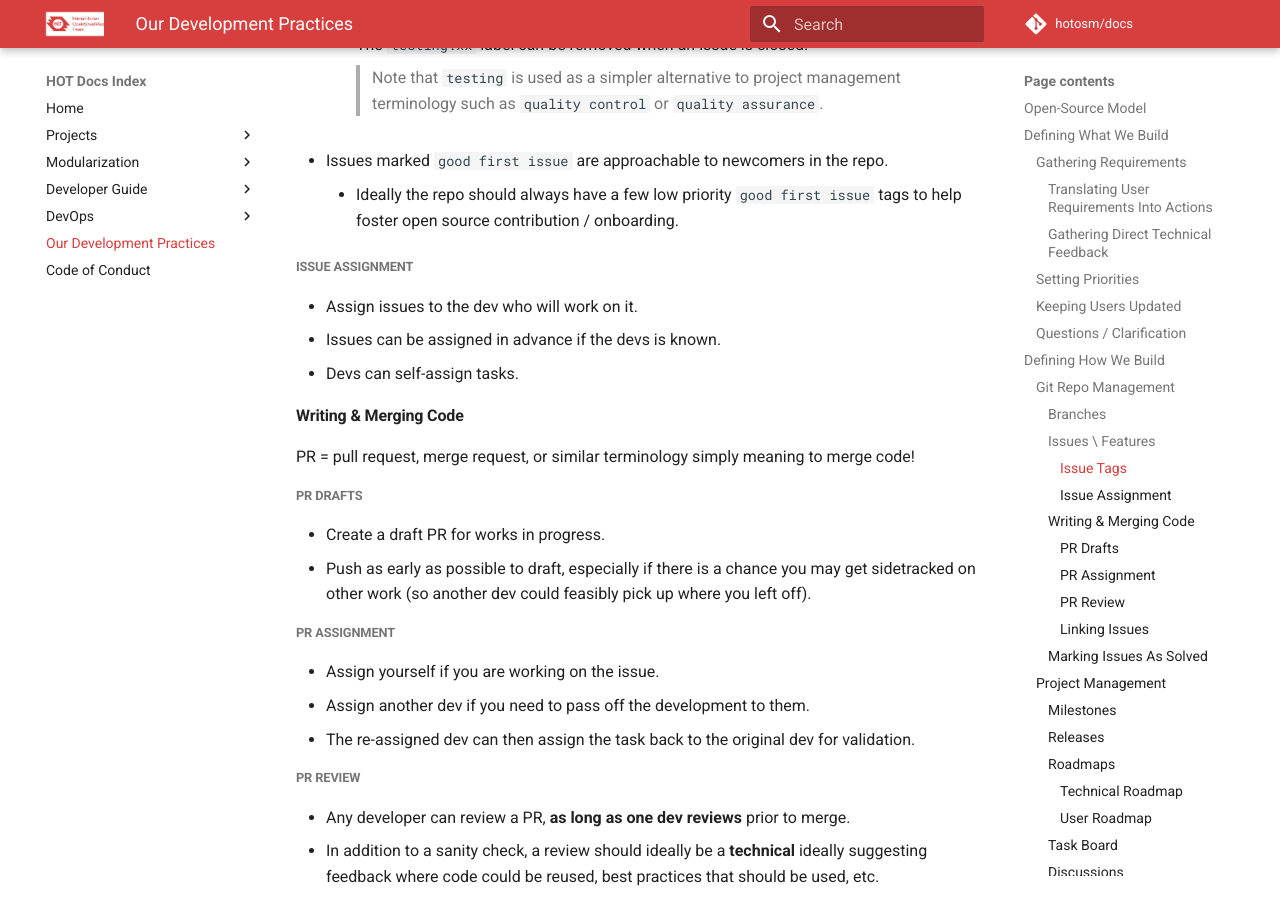
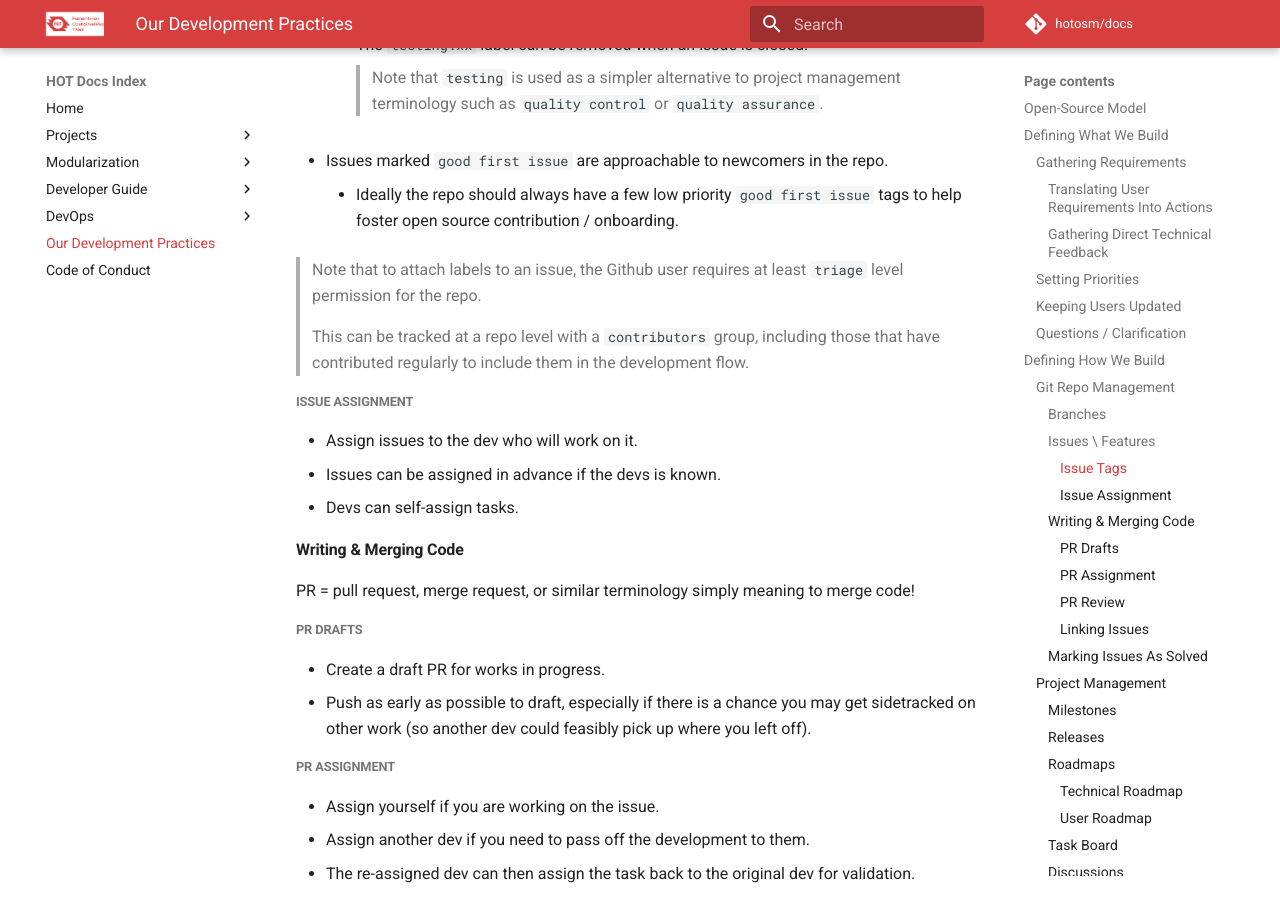
Before and after one commit to hotosm/docs, an MkDocs documentation site: the page built from docs/dev-practices.md, in a window 1280 px wide and 900 px high, scrolled down 3858 px. Built offline with MkDocs 1.6.1 and Material for MkDocs 9.7.7, drawn with Linux system fonts in a browser that asks for light colours; comment, search, counter and statistics services are not loaded.

Commit message:
docs: add info about collab triage level permission

```diff
--- a/docs/dev-practices.md
+++ b/docs/dev-practices.md
@@ -153,6 +153,12 @@ Management of tasks and code via Github.
 - Issues marked `good first issue` are approachable to newcomers in the repo.
   - Ideally the repo should always have a few low priority `good first issue`
     tags to help foster open source contribution / onboarding.
+
+> Note that to attach labels to an issue, the Github user requires at least
+> `triage` level permission for the repo.
+>
+> This can be tracked at a repo level with a `contributors` group, including
+> those that have contributed regularly to include them in the development flow.
 
 ##### Issue Assignment
 
```
